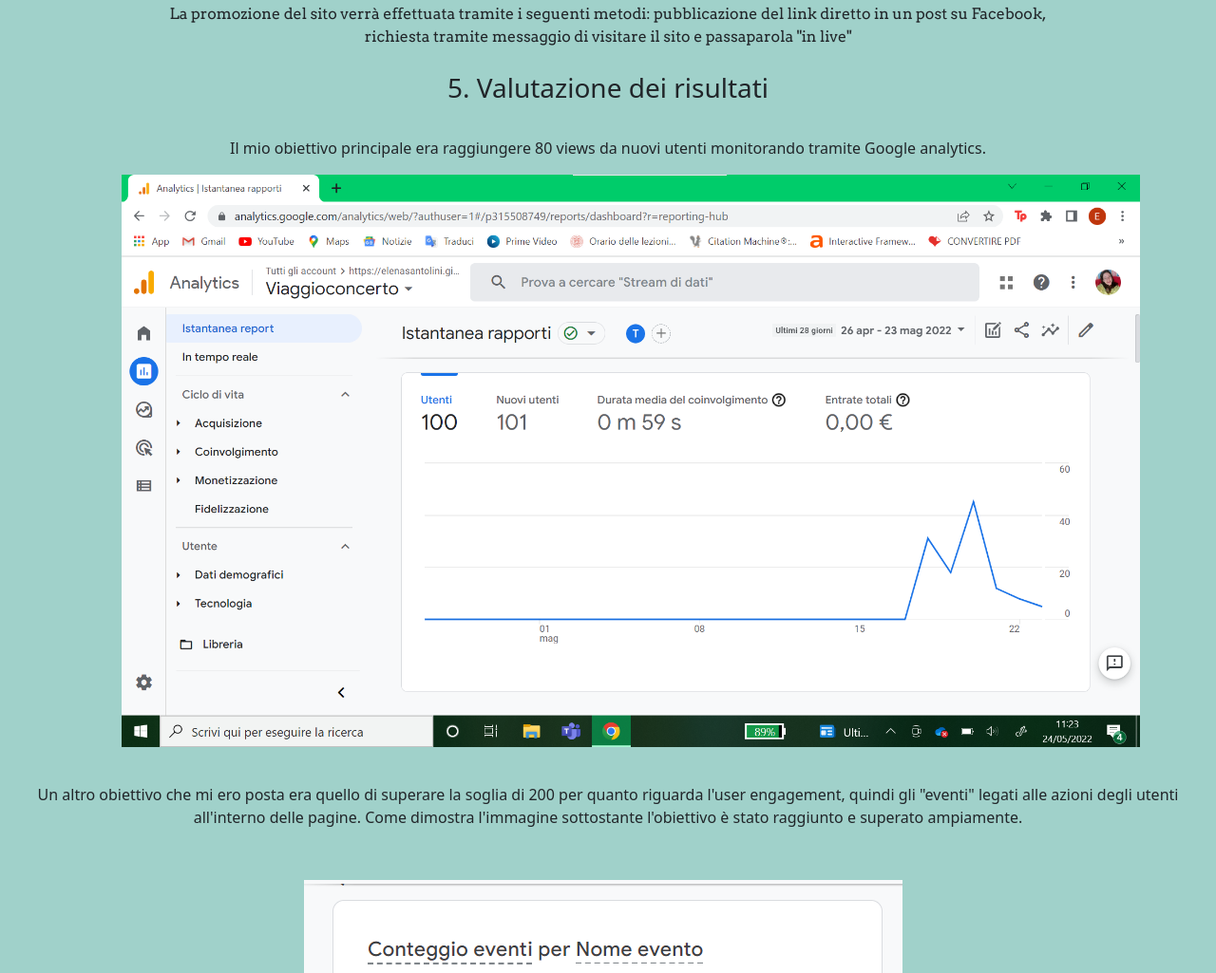
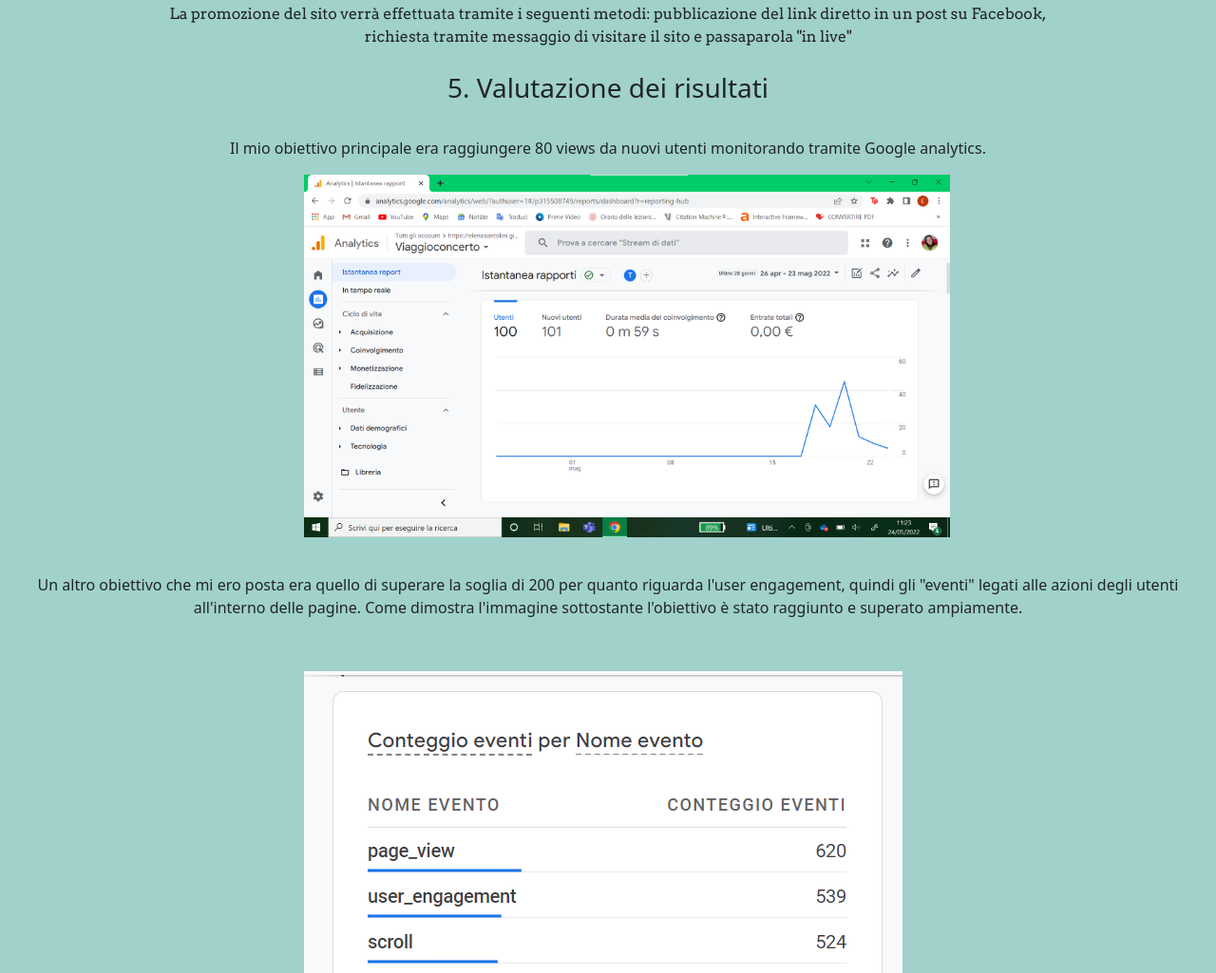
Before and after one commit to ElenaSantolini/esame_informatica_umanistica, a plain HTML site: page aboutus.html in a window 1280 px wide. Shown: the part 6182-7207 px from the top of the page at 95% size. Drawn offline with nearby package versions, Linux system fonts and the light colour scheme; a web font is replaced by a local one.

Commit message:
Add files via upload

```diff
--- a/css/style.css
+++ b/css/style.css
@@ -122,9 +122,9 @@ h3 {text-align: center;
 
 #aboutus {font-family: 'Arvo', serif;}
 
-#analyticsuno {max-width: 1200px;
+#analyticsuno {max-width: 1000px;
                max-height: 650px;
-               padding-left: 10%;
+               padding-left: 25%;
                padding-bottom: 3%;}
 
 #analyticsdue {padding-left: 25%;
```
